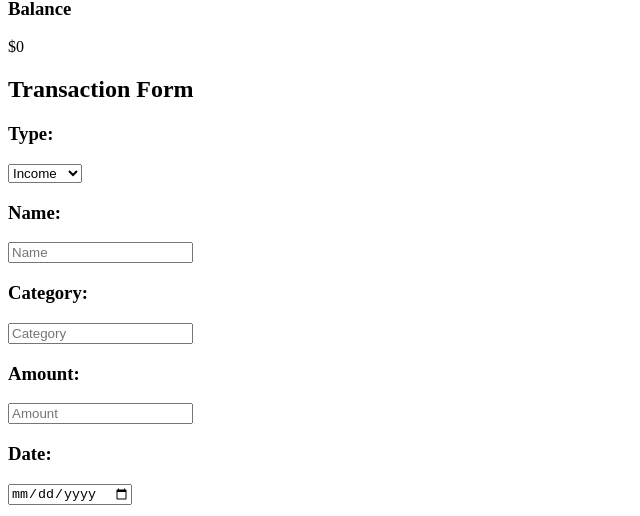
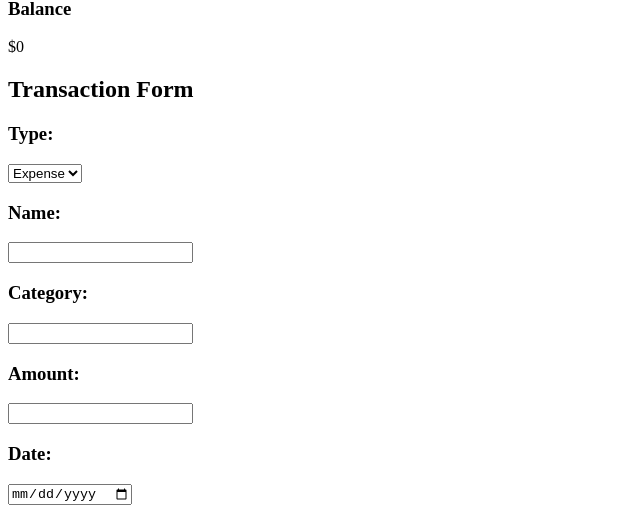
Before and after one commit to rxkei-tk/student-budget-planner, a React app in the folder frontend/: page / in a window 1280 px wide. Shown: the part 284-800 px from the top of the page, without its empty margins (0-640 px from the left). Built offline with nearby package versions, Linux system fonts and the light colour scheme; the HTML template or start-up script is replaced by a standard one.

Commit message:
Added interactive transaction form state

```diff
--- a/frontend/src/components/TransactionForm.jsx
+++ b/frontend/src/components/TransactionForm.jsx
@@ -1,32 +1,93 @@
+import { useState } from "react"
+
 function TransactionForm() {
+    const [formData, setFormData] = useState({
+        type: "expense",
+        name: "",
+        category: "",
+        amount: "",
+        date: ""
+    })
+
+    function handleChange(event) {
+        const { name, value } = event.target
+
+        setFormData({
+            ...formData,
+            [name]: value
+        })
+    }
+
+    function handleSubmit(event) {
+        event.preventDefault()
+        console.log(formData)
+
+        setFormData({
+            type: "expense",
+            name: "",
+            category: "",
+            amount: "",
+            date: ""
+        })
+    }
+
     return (
-    <div>
+        <form onSubmit={handleSubmit}>
             <h2>Transaction Form</h2>
 
             <div>
                 <h3>Type:</h3>
-            <select name="Type">
+                <select
+                    name="type"
+                    value={formData.type}
+                    onChange={handleChange}
+                >
                     <option value="income">Income</option>
                     <option value="expense">Expense</option>
                 </select>
             </div>
             <div>
                 <h3>Name:</h3>
-            <input type="text" placeholder="Name" />
+                <input
+                    type="text"
+                    name="name"
+                    value={formData.name}
+                    onChange={handleChange}
+                />
             </div>
             <div>
                 <h3>Category:</h3>
-            <input type="text" placeholder="Category" />
+                <input
+                    type="text"
+                    name="category"
+                    value={formData.category}
+                    onChange={handleChange}
+                />
             </div>
             <div>
                 <h3>Amount:</h3>
-            <input type="number" placeholder="Amount" />
+                <input
+                    type="number"
+                    name="amount"
+                    value={formData.amount}
+                    onChange={handleChange}
+                />
             </div>
             <div>
                 <h3>Date:</h3>
-            <input type="date"/>
+                <input
+                    type="date"
+                    name="date"
+                    value={formData.date}
+                    onChange={handleChange}
+                />
             </div>
+            <div>
+                <button type="submit" style={{marginTop: "20px"}}>
+                    Save Workout
+                </button>
             </div>
+        </form>
     )
 }
 
```
Lines whose indentation alone changed are shown as unchanged.
